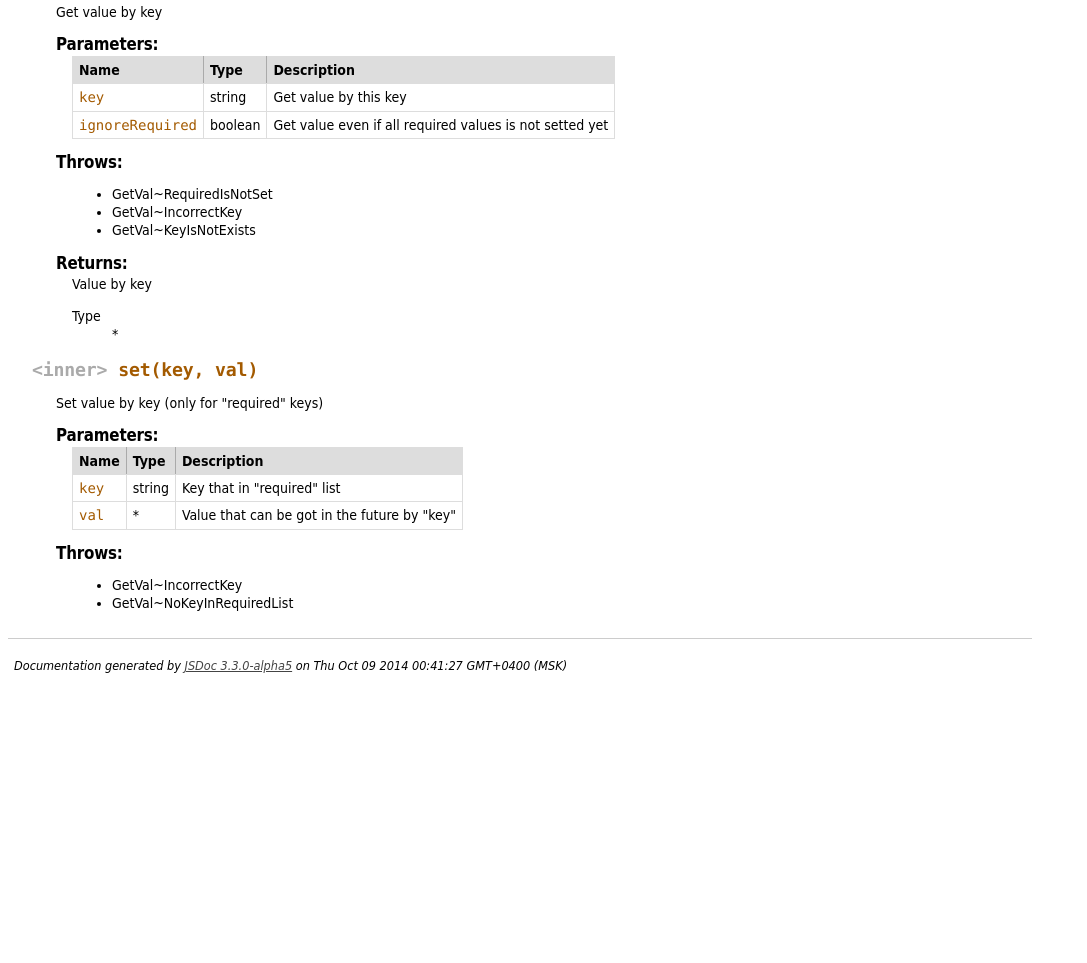
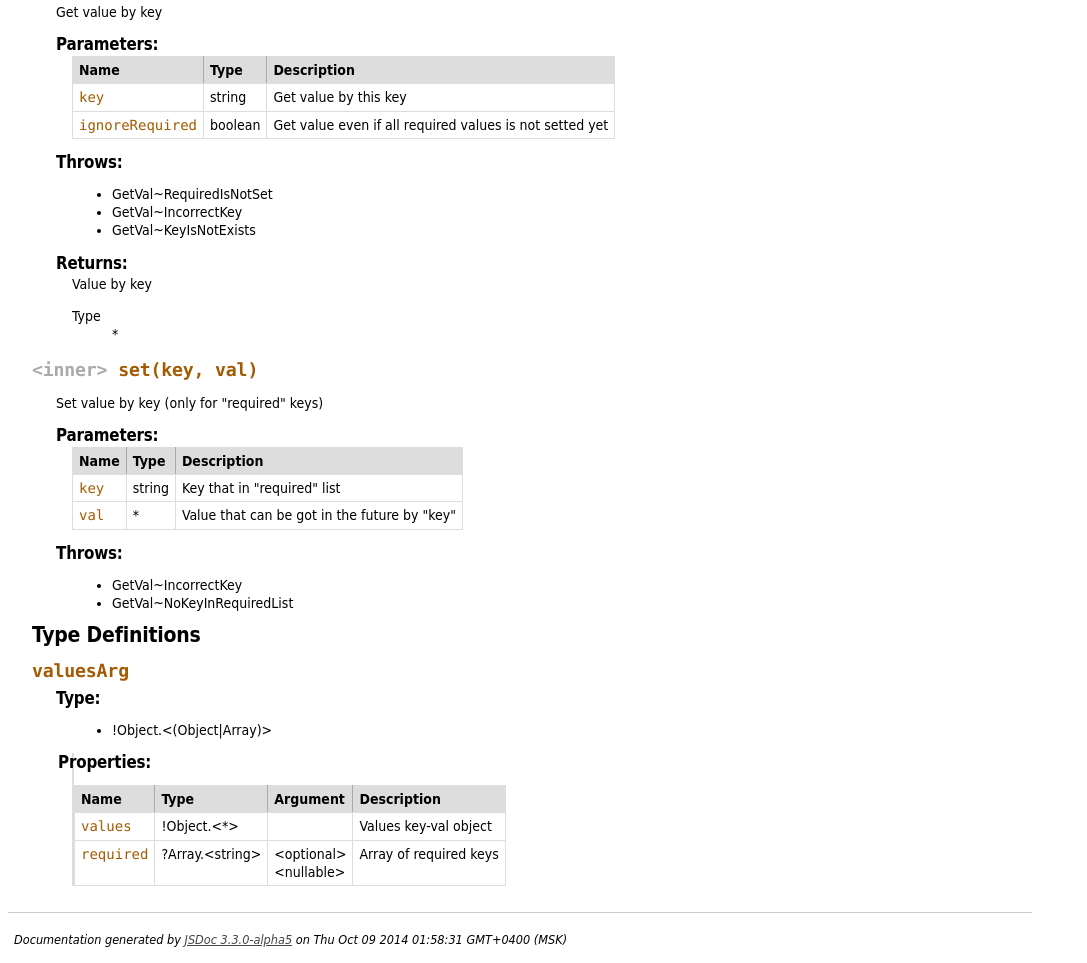
Before and after one commit to unclechu/js-useful-umd-modules, a website: page get_val/docs/html/GetVal.html in a window 1280 px wide. Shown: the part 1342-2305 px from the top of the page, without its empty margins (0-1087 px from the left). Before the commit the page ends 2031 px from the top, so only its background shows below. Drawn offline with Linux system fonts and the light colour scheme.

Commit message:
"get_val": required keys list is optional now

```diff
--- a/get_val/docs/html/GetVal.html
+++ b/get_val/docs/html/GetVal.html
@@ -85,7 +85,7 @@
             <td class="type">
 
 
-<span class="param-type">!Object.&lt;*></span>
+<span class="param-type"><a href="GetVal.html#valuesArg">GetVal~valuesArg</a></span>
 
 
 
@@ -138,7 +138,7 @@
 
 
 
-            <td class="description last">Key-value object to set required values</td>
+            <td class="description last">Key-value object to set required values at instance creating</td>
         </tr>
 
 
@@ -1098,6 +1098,159 @@
 
 
 
+        <h3 class="subsection-title">Type Definitions</h3>
+
+        <dl>
+
+<dt>
+    <h4 class="name" id="valuesArg">valuesArg</h4>
+
+
+</dt>
+<dd>
+
+
+
+        <h5>Type:</h5>
+        <ul>
+            <li>
+
+<span class="param-type">!Object.&lt;(Object|Array)></span>
+
+
+            </li>
+        </ul>
+
+
+
+<dl class="details">
+
+
+        <h5 class="subsection-title">Properties:</h5>
+
+        <dl>
+
+<table class="props">
+    <thead>
+    <tr>
+
+        <th>Name</th>
+
+
+        <th>Type</th>
+
+
+        <th>Argument</th>
+
+
+
+
+        <th class="last">Description</th>
+    </tr>
+    </thead>
+
+    <tbody>
+
+
+        <tr>
+
+                <td class="name"><code>values</code></td>
+
+
+            <td class="type">
+
+
+<span class="param-type">!Object.&lt;*></span>
+
+
+
+            </td>
+
+
+                <td class="attributes">
+
+
+
+                </td>
+
+
+
+
+            <td class="description last">Values key-val object</td>
+        </tr>
+
+
+
+        <tr>
+
+                <td class="name"><code>required</code></td>
+
+
+            <td class="type">
+
+
+<span class="param-type">?Array.&lt;string></span>
+
+
+
+            </td>
+
+
+                <td class="attributes">
+
+                    &lt;optional><br>
+
+
+
+                    &lt;nullable><br>
+
+                </td>
+
+
+
+
+            <td class="description last">Array of required keys</td>
+        </tr>
+
+
+    </tbody>
+</table></dl>
+
+
+
+
+
+
+
+
+
+
+
+
+
+
+
+
+
+
+
+
+
+
+
+
+
+
+</dl>
+
+
+
+
+
+</dd>
+
+            </dl>
+
 
 
 </article>
@@ -1116,7 +1269,7 @@
 <br clear="both">
 
 <footer>
-    Documentation generated by <a href="https://github.com/jsdoc3/jsdoc">JSDoc 3.3.0-alpha5</a> on Thu Oct 09 2014 00:41:27 GMT+0400 (MSK)
+    Documentation generated by <a href="https://github.com/jsdoc3/jsdoc">JSDoc 3.3.0-alpha5</a> on Thu Oct 09 2014 01:58:31 GMT+0400 (MSK)
 </footer>
 
 <script> prettyPrint(); </script>
```
Also changed, not shown: get_val/docs/html/index.html (+1 -1 lines), get_val/docs/html/module-get_val.html (+1 -1 lines), get_val/docs/md/get_val.md (+2 -2 lines), get_val/get_val.js (+9 -4 lines), get_val/get_val-min.js, 2 other files.
